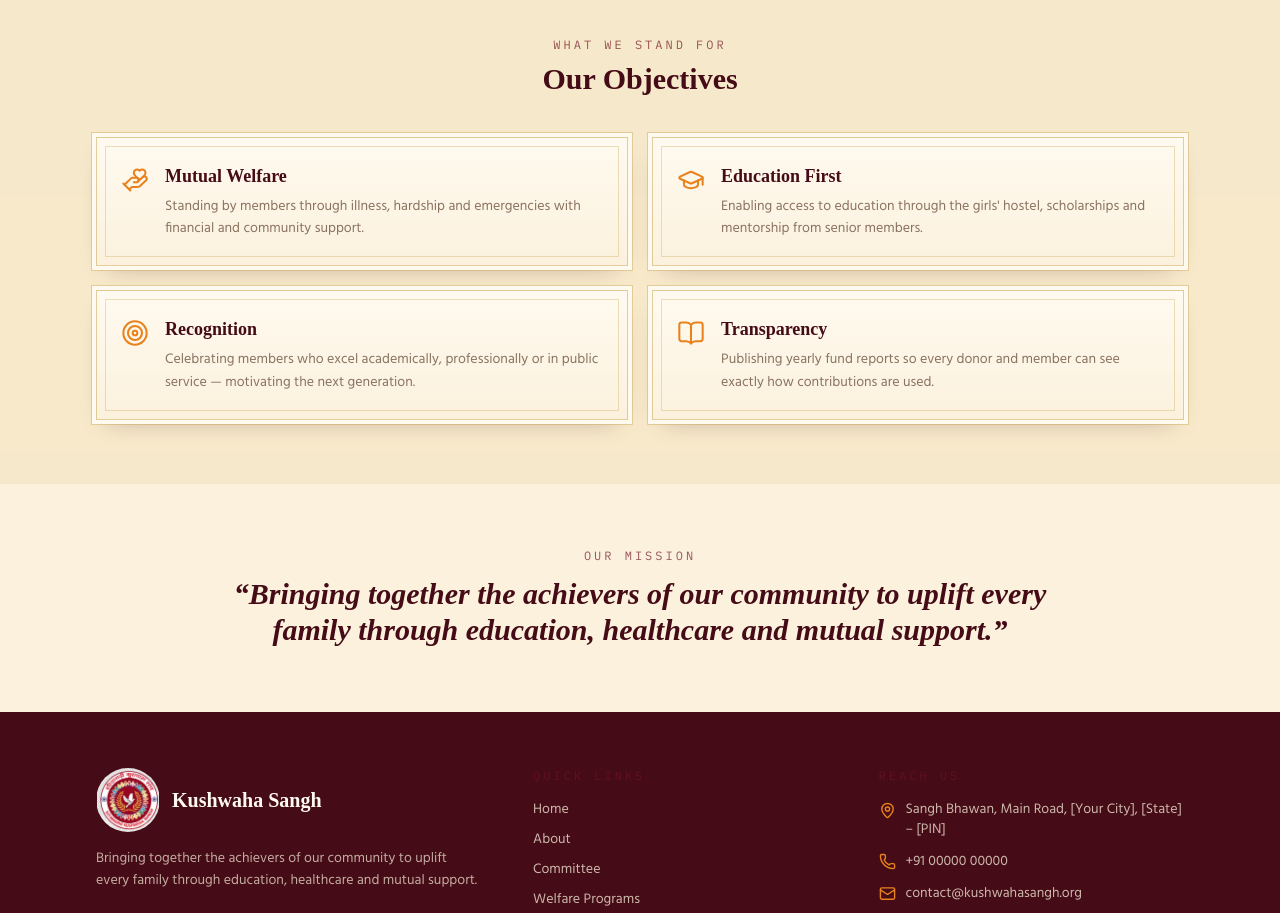
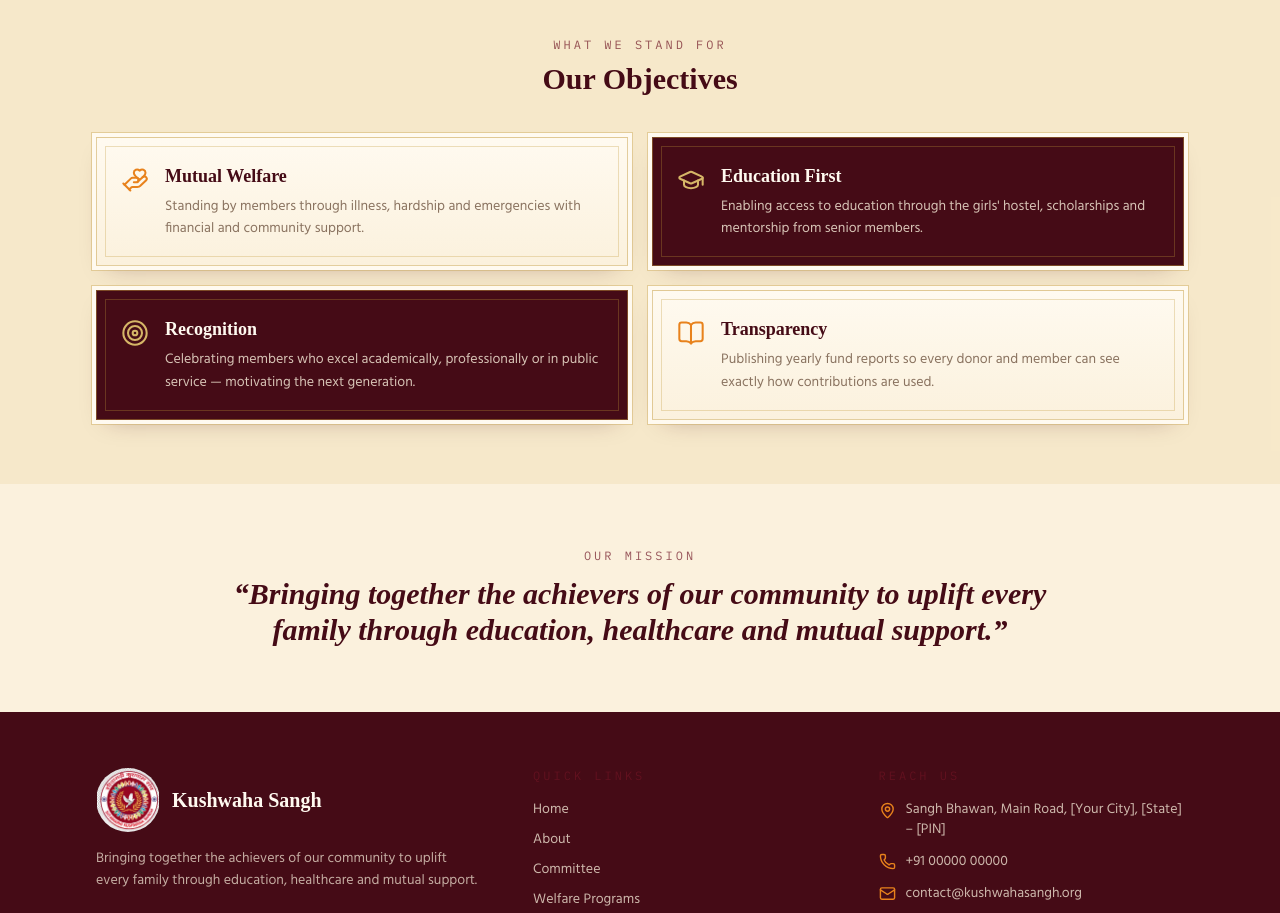
Before and after one commit to Ajitsingh4362/Kushwaha-sangh, a React (Vite) app: page /about in a window 1280 px wide. Shown: the part 820-1733 px from the top of the page. Built offline with nearby package versions, Linux system fonts and the light colour scheme; a web font is replaced by a local one.

Commit message:
Apply consistent maroon/white design to Education First and Recognition objective cards

```diff
--- a/src/pages/About.jsx
+++ b/src/pages/About.jsx
@@ -67,15 +67,35 @@ export default function About() {
             <h2 className="mt-2 font-display text-3xl font-bold text-maroon-deep">Our Objectives</h2>
           </div>
           <div className="mt-10 grid gap-6 sm:grid-cols-2">
-            {objectives.map((o) => (
-              <div key={o.title} className="ledger-plaque animate-rise flex gap-4 p-6">
-                <o.icon size={28} className="mt-1 shrink-0 text-saffron" strokeWidth={1.75} />
-                <div>
-                  <h3 className="font-display text-lg font-semibold text-maroon-deep">{o.title}</h3>
-                  <p className="mt-1.5 text-sm leading-relaxed text-stone">{o.text}</p>
+            {objectives.map((o) => {
+              const isDark = o.title === 'Education First' || o.title === 'Recognition'
+              return (
+                <div
+                  key={o.title}
+                  className={`flex gap-4 p-6 ${
+                    isDark ? 'ledger-plaque !bg-none !bg-maroon-deep text-cream-paper' : 'ledger-plaque'
+                  }`}
+                >
+                  <o.icon
+                    size={28}
+                    className={`mt-1 shrink-0 ${isDark ? 'text-gold-light' : 'text-saffron'}`}
+                    strokeWidth={1.75}
+                  />
+                  <div>
+                    <h3
+                      className={`font-display text-lg font-semibold ${
+                        isDark ? 'text-cream-paper' : 'text-maroon-deep'
+                      }`}
+                    >
+                      {o.title}
+                    </h3>
+                    <p className={`mt-1.5 text-sm leading-relaxed ${isDark ? 'text-cream/80' : 'text-stone'}`}>
+                      {o.text}
+                    </p>
+                  </div>
                 </div>
-              </div>
-            ))}
+              )
+            })}
           </div>
         </div>
       </section>
```
